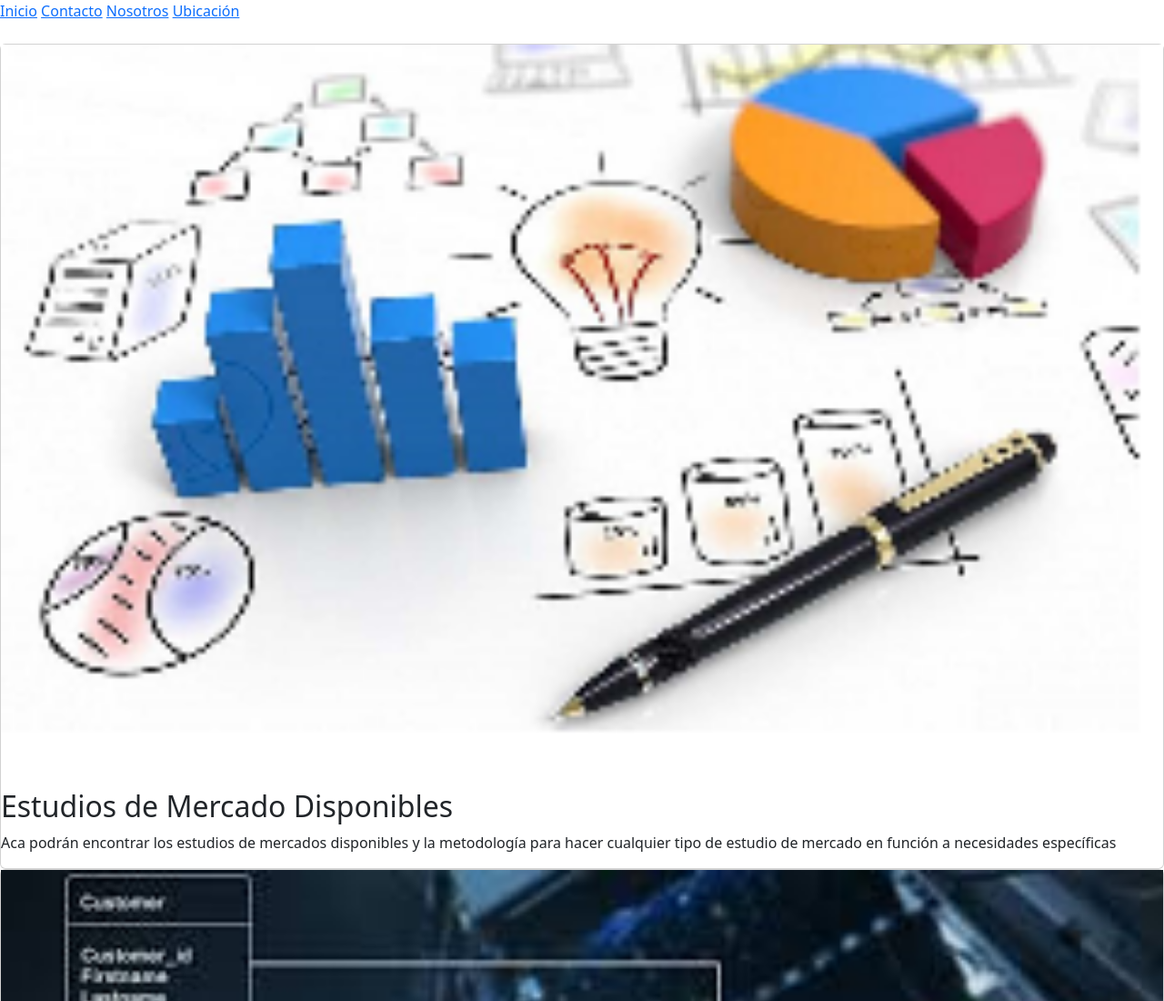
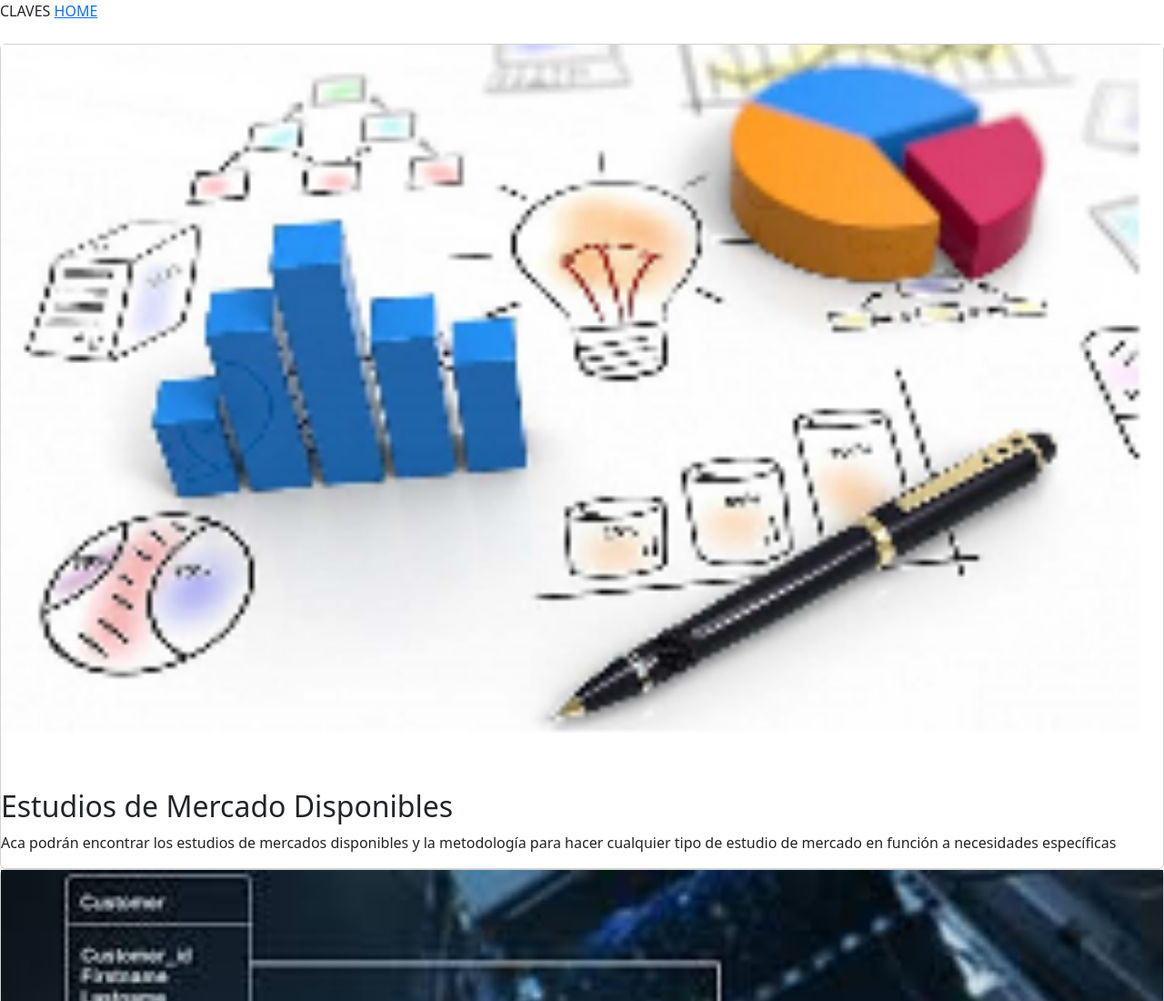
Before and after one commit to nelsonperezalonso/PreEntrega2-PerezAlonso, a plain HTML site: page index.html in a window 1280 px wide. Shown: the top 1100 px of the page at 91% size. Drawn offline with nearby package versions, Linux system fonts and the light colour scheme.

Commit message:
cambio en el header

```diff
--- a/index.html
+++ b/index.html
@@ -11,10 +11,8 @@
 <body>
     <header>
         <nav>
-            <a href="#">Inicio</a>
-            <a href="#">Contacto</a>
-            <a href="#">Nosotros</a>
-            <a href="#">Ubicación</a>
+    CLAVES
+            <a href="#">HOME</a>
         </nav>
     </header>
     <br>
```
